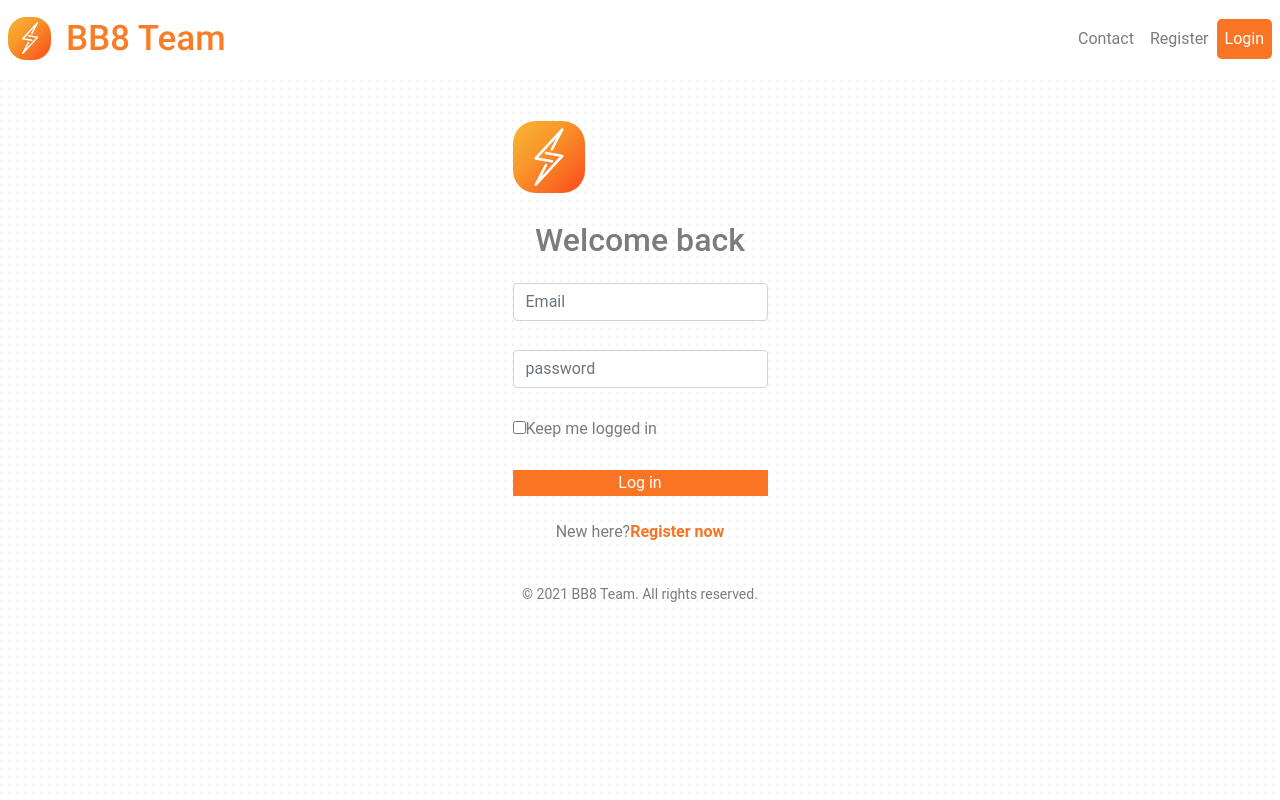
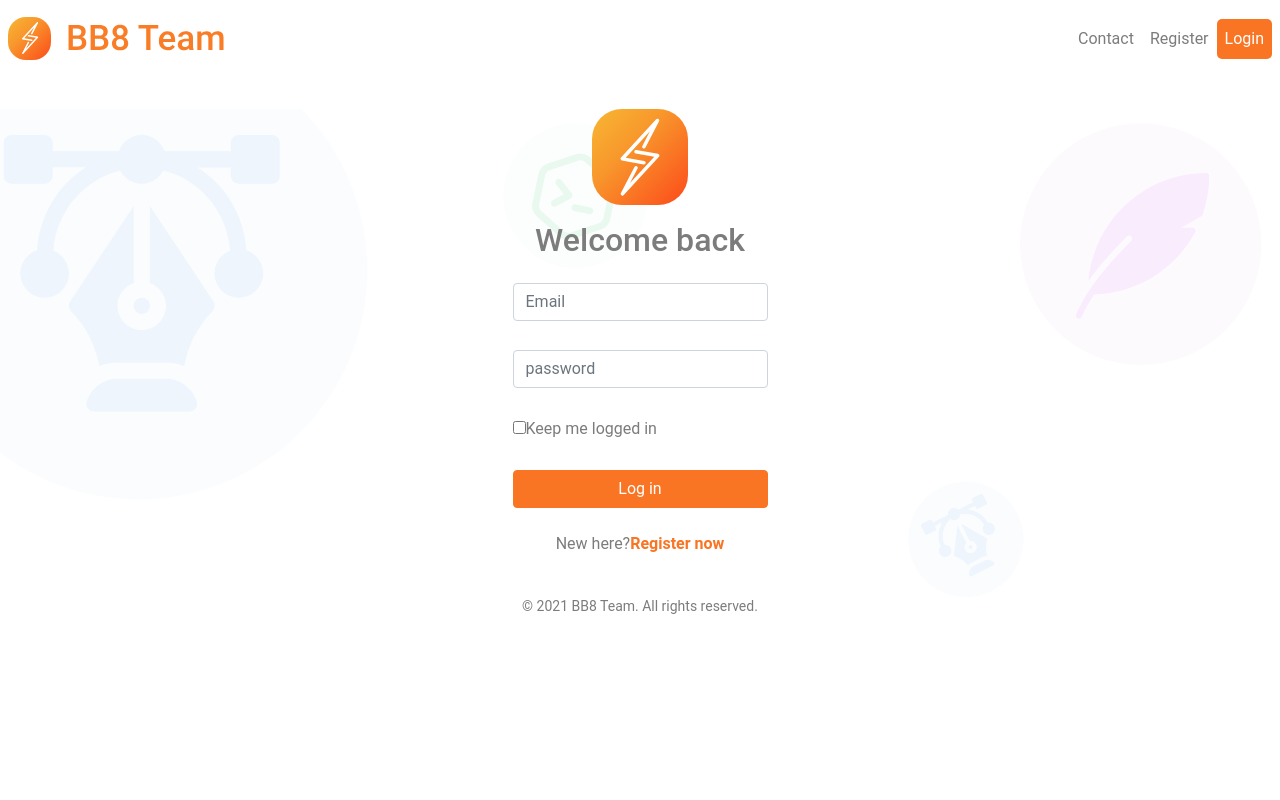
Before and after one commit to LuzianeFreitas/bb8-team, a Vue app: page /#/Login in a window 1280 px wide. Built offline with nearby package versions, Linux system fonts and the light colour scheme.

Commit message:
add ajustes visuais

```diff
--- a/src/components/loginForm/LoginForm.vue
+++ b/src/components/loginForm/LoginForm.vue
@@ -29,8 +29,7 @@
         </b-form-checkbox-group>
       </b-form-group>
 
-      <!-- <b-button class="w-100 btn-logIn"> <router-link to="/Home">Log in</router-link></b-button> -->
-      <button  class="w-100 btn-logIn"><router-link to="/Home">Log in</router-link></button>
+      <b-button class="w-100 btn-logIn"> <router-link to="/Home">Log in</router-link></b-button>
     </b-form>
 </template>
 
--- a/src/components/testemunials/Testemunias.vue
+++ b/src/components/testemunials/Testemunias.vue
@@ -3,7 +3,7 @@
         <h1 class="title pb-3 text-center">What our customers are saying...</h1>
         <div class="d-flex container-testemunias">
             <article>
-                <div>
+                <div class="aspas">
                     <img src="../../assets/aspas.svg" alt="aspas">
                 </div>
                 <p>
@@ -14,7 +14,7 @@
                 </span>
             </article>
             <article>
-                <div>
+                <div class="aspas">
                     <img src="../../assets/aspas.svg" alt="aspas">
                 </div>
                 <p>
@@ -25,7 +25,7 @@
                 </span>
             </article>
             <article>
-                <div>
+                <div class="aspas">
                     <img src="../../assets/aspas.svg" alt="aspas">
                 </div>
                 <p>
@@ -56,7 +56,7 @@ export default {
     color: var(--dark-gray);
 }
 
-.container-testemunias article div{
+.container-testemunias article .aspas{
     position: absolute;
     top: -25px;
     left: 0;
--- a/src/styles/global.css
+++ b/src/styles/global.css
@@ -26,8 +26,6 @@ html {
 
 body {
     background: var(--bg);
-    background-image: url("../assets/bg-dots.svg");
-    background-repeat: repeat;
     --webkit-font-smoothing: antialiased;
     font-family:  Roboto, sans-serif;
     color: var(--light-gray);
@@ -51,3 +49,16 @@ a:hover {
 .title {
     color: var(--light-orange);
 }
+
+.container {
+    margin-top: 2rem;
+}
+
+.logo {
+    width: 6rem;
+    height: 6rem;
+}
+
+strong {
+    color: var(--light-orange);
+}
--- a/src/views/Home.vue
+++ b/src/views/Home.vue
@@ -1,5 +1,5 @@
 <template>
-    <div>
+    <div class="container-home">
         <main-section class="mb-5"/>
         <companies-section class="mb-5"/>
         <products-section class="mb-5"/>
@@ -27,6 +27,9 @@ export default {
 }
 </script>
 
-<style>
-
+<style scoped>
+    body .container-home{
+        background-image: url("../assets/bg-dots.svg");
+        background-repeat: repeat;
+    }
 </style>
--- a/src/views/Login.vue
+++ b/src/views/Login.vue
@@ -1,13 +1,19 @@
 <template>
+<div class="container-login">
     <div class="container d-flex justify-content-center align-items-center">
         <div class="row w-25">
-            <img class="logo" src="../assets/logo.svg" alt="Logo">
+            <div class="d-flex justify-content-center align-items-center">
+                <img class="logo" src="../assets/logo.svg" alt="Logo">
+            </div>
+
             <h2 class="pt-3 text-center">Welcome back</h2>
             <login-form class="pt-3"/>
             <p class="pt-4 pb-4 d-flex justify-content-center align-items-center">New here? <router-link to="/Register"> <strong>Register now</strong> </router-link></p>
             <footer class="pb-2 d-flex justify-content-center align-items-center"> <small> © 2021 BB8 Team. All rights reserved.</small></footer>
         </div>
     </div>
+</div>
+
 
 </template>
 
@@ -23,16 +29,8 @@ export default {
 </script>
 
 <style>
-    .container {
-        margin-top: 2rem;
-    }
-
-    .logo {
-        width: 6rem;
-        height: 6rem;
-    }
-
-    strong {
-        color: var(--light-orange);
+    body .container-login{
+        background-image: url("../assets/bg.svg");
+        background-size: cover
     }
 </style>
--- a/src/views/Register.vue
+++ b/src/views/Register.vue
@@ -1,14 +1,17 @@
 <template>
+<div class="container-register">
     <div class="container d-flex justify-content-center align-items-center">
         <div class="row w-25">
-            <img class="logo" src="../assets/logo.svg" alt="Logo">
+            <div class="d-flex justify-content-center align-items-center">
+                <img class="logo" src="../assets/logo.svg" alt="Logo">
+            </div>
             <h2 class="pt-3 text-center">Register</h2>
             <register-form class="pt-3"/>
             <p class="pt-4 pb-4 d-flex justify-content-center align-items-center">Já tem uma conta? <router-link to="/Login"> <strong>Login</strong> </router-link></p>
             <footer class="pb-2 d-flex justify-content-center align-items-center"> <small> © 2021 BB8 Team. All rights reserved.</small></footer>
         </div>
     </div>
-
+</div>
 </template>
 
 <script>
@@ -18,21 +21,23 @@ export default {
     name: 'Register',
     components: {
         RegisterForm
-    }
+    },
+    //     beforeRouteEnter(to, from, next) {
+    //     window.document.body.style.backgroundImage = 'url("../assets/bg.svg")';
+    //     window.document.body.style.backgroundRepeat = 'repeat';
+    //     next();
+    // },
+    // beforeRouteLeave(to, from, next) {
+    //     window.document.body.style.backgroundImage = '';
+    //     window.document.body.style.backgroundRepeat = '';
+    //     next();
+    // }
 }
 </script>
 
 <style>
-    .container {
-        margin-top: 2rem;
-    }
-
-    .logo {
-        width: 6rem;
-        height: 6rem;
-    }
-
-    strong {
-        color: var(--light-orange);
+    body .container-register{
+        background-image: url("../assets/bg.svg");
+        background-size: cover
     }
 </style>
```
